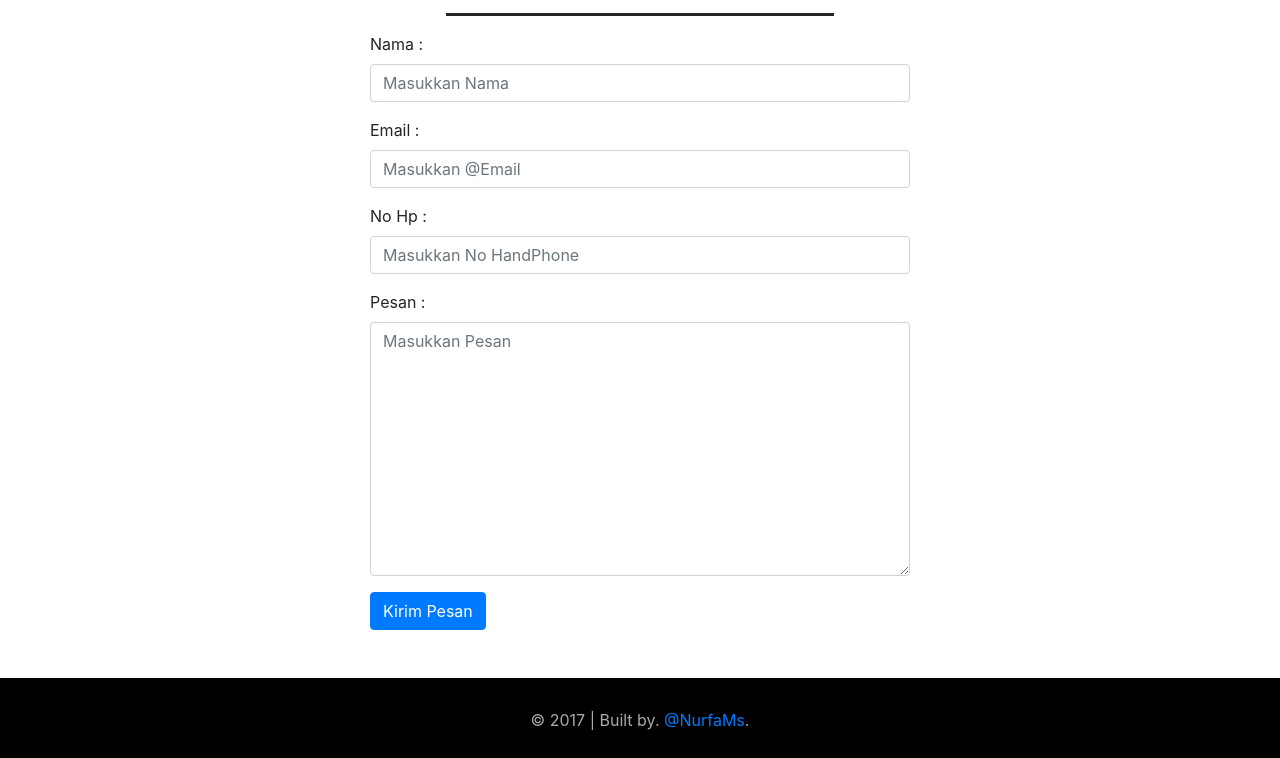
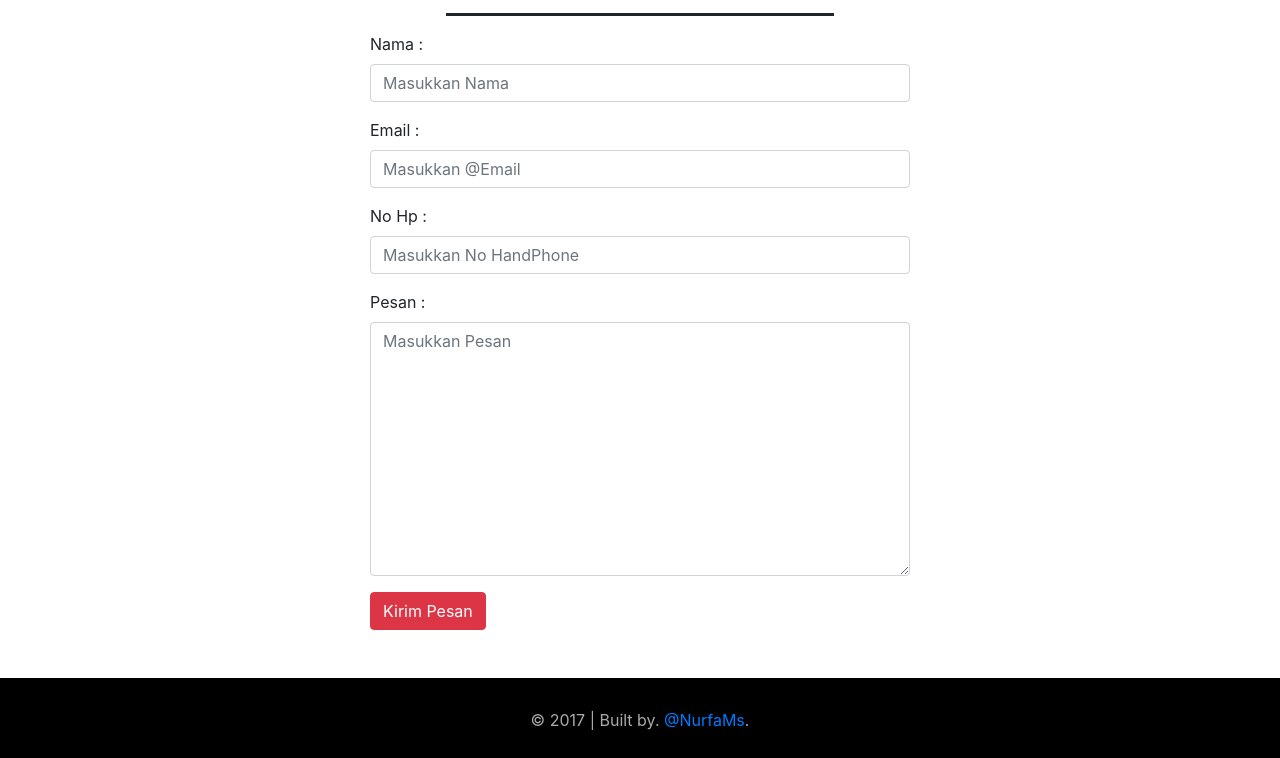
Before and after one commit to nurfamsidiq/nurfams.github.io, a plain HTML site: page index.html in a window 1280 px wide. Shown: the part 1607-2365 px from the top of the page. Drawn offline with nearby package versions, Linux system fonts and the light colour scheme.

Commit message:
btn danger

```diff
--- a/index.html
+++ b/index.html
@@ -119,7 +119,7 @@
                 <textarea class="form-control" rows="10" placeholder="Masukkan Pesan"></textarea>
               </div>
 
-              <button type="submit" class="btn btn-primary">Kirim Pesan</button>
+              <button type="submit" class="btn btn-danger">Kirim Pesan</button>
             </form>
           </div>
         </div>
```
